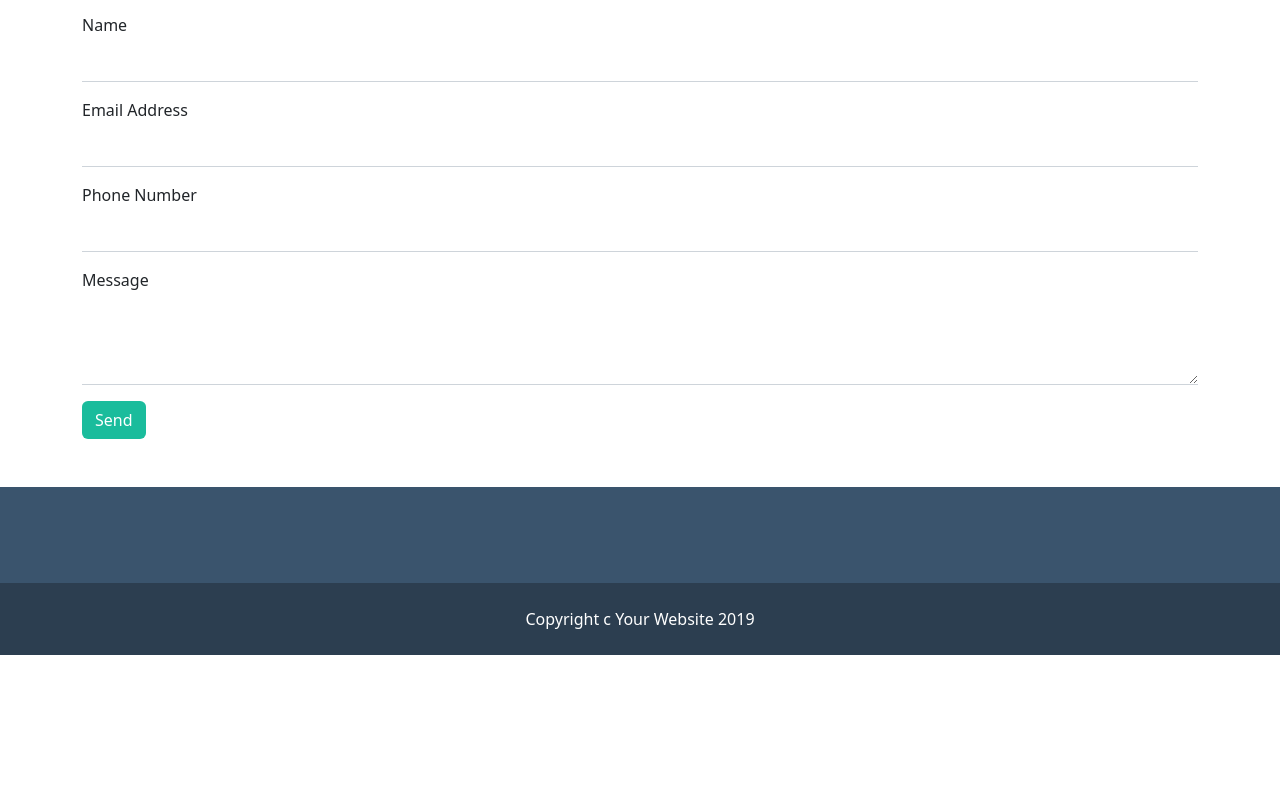
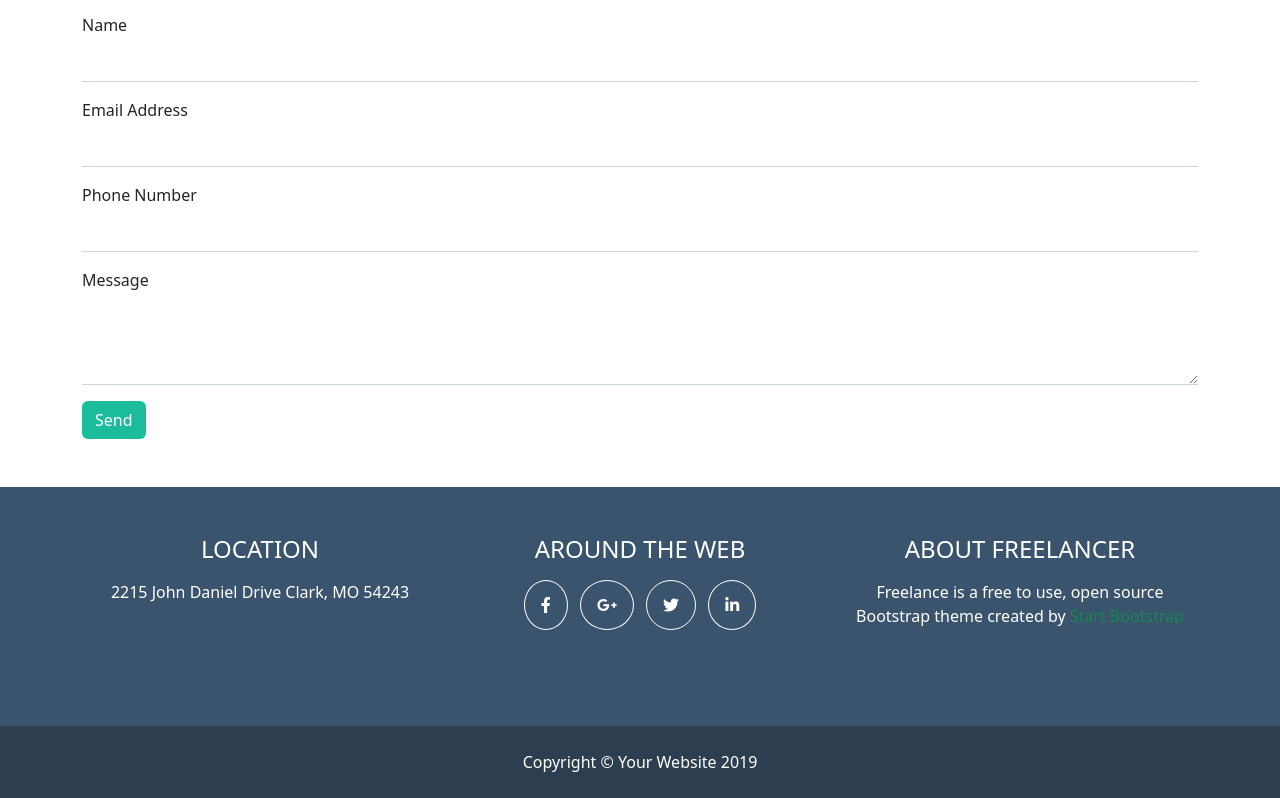
Before and after one commit to xGIANOx/html-css-bootstrap-freelancer, a plain HTML site: page index.html in a window 1280 px wide. Shown: the part 1882-2680 px from the top of the page. Before the commit the page ends 2537 px from the top, so only its background shows below. Drawn offline with nearby package versions, Linux system fonts and the light colour scheme.

Commit message:
[add] footer content

```diff
--- a/assets/css/style.css
+++ b/assets/css/style.css
@@ -1,8 +1,3 @@
-/* debug */
-
-
-
-
 /* utilities */
 
 .my_bg_primary{
@@ -69,11 +64,18 @@
     background-color: black;
 }
 
+/* footer */
 
+.fa-brands{
+    border: 1px solid white;
+    border-radius: 50%;
+    padding: 1rem;
+}
 /* responsive layout */
 
 @media screen and (max-width: 768px){
     .start_bootstrap h3{
         font-size: 1.25rem;
     }
+
 }
--- a/index.html
+++ b/index.html
@@ -45,7 +45,7 @@
     </header>
     <!--/header-->
 
-    <main class="debug">
+    <main>
 
         <section class="start_bootstrap pt-5 pb-3 my_bg_primary">
             <div class="container">
@@ -167,20 +167,44 @@
     </main>
     <!--/main-->
 
-    <footer class="debug">
+    <footer>
         <section class="footer_top my_bg_footer_top pt-5 pb-5">
-            <div class="container">
+            <div class="container text-center">
                 <div class="row">
-                    <div class="col col-12 col-md-4"></div>
-                    <div class="col col-12 col-md-4"></div>
-                    <div class="col col-12 col-md-4"></div>
+                    <div class="col col-12 col-md-4 mb-5">
+                        <h4 class="mb-3 text-white">
+                            LOCATION
+                        </h4>
+                        <p class="text-white">
+                            2215 John Daniel Drive Clark, MO 54243
+                        </p>
+                    </div>
+                    <div class="col col-12 col-md-4 mb-5">
+                        <h4 class="mb-3 text-white">
+                            AROUND THE WEB
+                        </h4>
+                        <div class="icons">
+                            <i class="fa-brands fa-facebook-f color_white me-2"></i>
+                            <i class="fa-brands fa-google-plus-g color_white me-2"></i>
+                            <i class="fa-brands fa-twitter color_white me-2"></i>
+                            <i class="fa-brands fa-linkedin-in color_white"></i>
+                        </div>
+                    </div>
+                    <div class="col col-12 col-md-4">
+                        <h4 class="mb-3 text-white">
+                            ABOUT FREELANCER
+                        </h4>
+                        <p class="text-white">
+                            Freelance is a free to use, open source Bootstrap theme created by <span class="text-success">Start Bootstrap</span>
+                        </p>
+                    </div>
                 </div>
             </div>
         </section>
         <!--/.footer_top-->
 
         <section class="footer_bottom text-center text-white my_bg_secondary mb-0 p-4">
-            <p class="mb-0">Copyright c Your Website 2019</p>
+            <p class="mb-0">Copyright &copy; Your Website 2019</p>
         </section>
     </footer>
 
```
